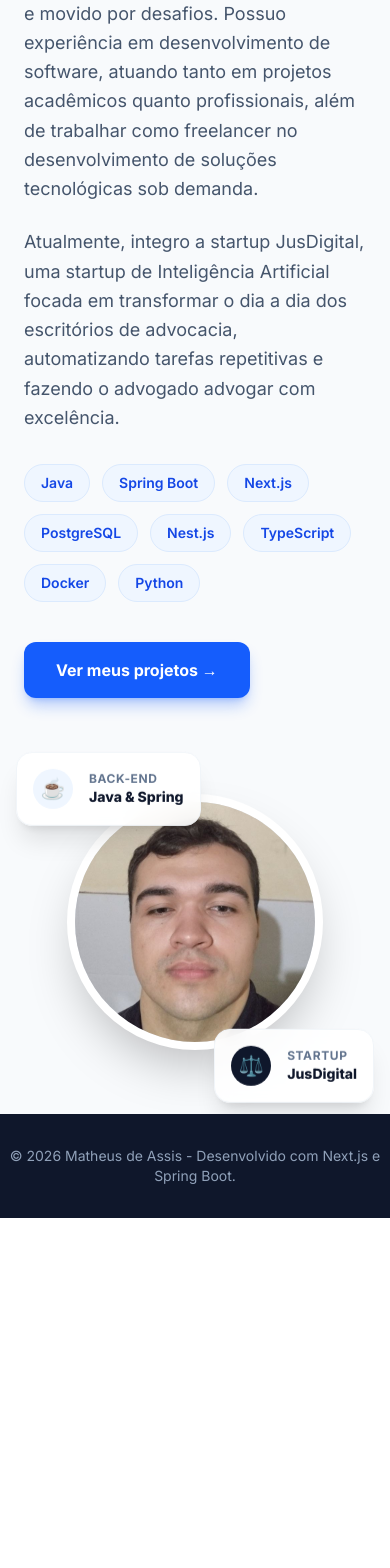
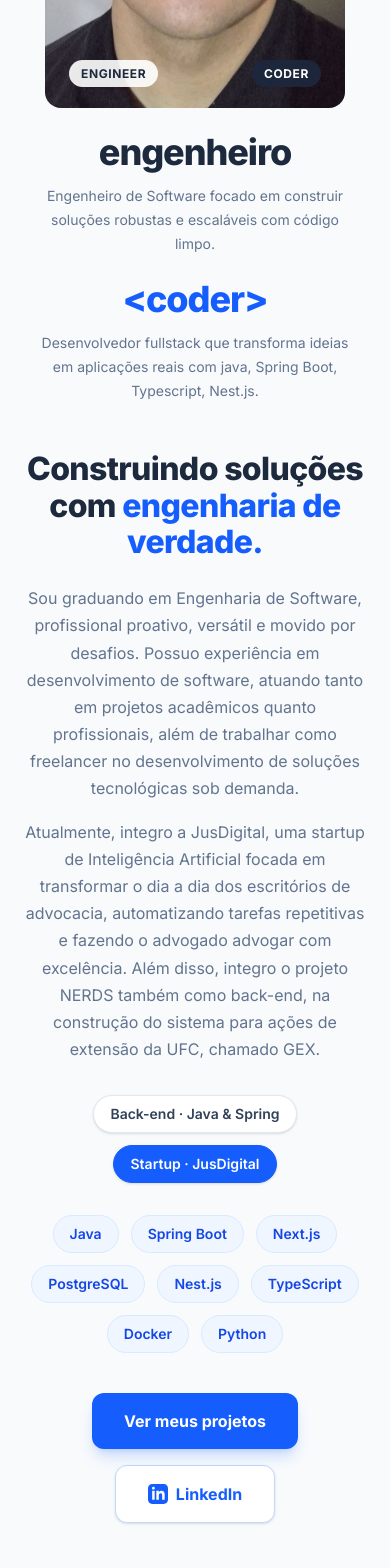
Before and after one commit to Matheus-a31/front-portifolio, a Next.js app: page / in a window 390 px wide. Shown: the part 400-1968 px from the top of the page. Before the commit the page ends 1618 px from the top, so only its background shows below. Built offline with nearby package versions, Linux system fonts and the light colour scheme.

Commit message:
style(hero): aplica novo layout responsivo baseado no design system

```diff
--- a/src/components/Hero.tsx
+++ b/src/components/Hero.tsx
@@ -1,71 +1,112 @@
 import Link from "next/link";
-import FloatingCard from "./FloatingCard";
+import SplitPhoto from "./SplitPhoto";
 
 export default function Hero() {
   const skills = ['Java', 'Spring Boot', 'Next.js', 'PostgreSQL', 'Nest.js', 'TypeScript', 'Docker', 'Python'];
 
   return (
-    <section id="sobre" className="w-full py-16 md:py-24 px-6 overflow-hidden">
-      <div className="max-w-6xl mx-auto grid grid-cols-1 lg:grid-cols-2 gap-12 items-center">
-        <div className="flex flex-col items-start">
-          <h1 className="text-5xl md:text-6xl font-extrabold tracking-tight text-slate-900 mb-6">
-            Construindo soluções com <span className="text-blue-600">engenharia de verdade.</span>
+    <section id="sobre" className="w-full py-12 md:py-20 px-6 overflow-hidden">
+      <div className="max-w-6xl mx-auto">
+
+        {/* ── Layout principal: imagem centralizada com texto ── */}
+        <div className="relative flex flex-col items-center">
+
+          {/* ── Texto e imagem lado a lado em desktop ── */}
+          <div className="w-full grid grid-cols-1 lg:grid-cols-[1fr_auto_1fr] gap-6 lg:gap-0 items-end">
+
+            {/* Coluna esquerda — label "creative" + texto */}
+            <div className="flex flex-col items-center lg:items-end justify-end lg:pr-10 lg:pb-16 order-2 lg:order-1 text-center lg:text-right">
+              <h2 className="text-4xl md:text-5xl lg:text-6xl font-extrabold text-slate-800 mb-3" style={{ letterSpacing: "-0.03em" }}>
+                engenheiro
+              </h2>
+              <p className="text-slate-500 text-sm md:text-base max-w-xs" style={{ lineHeight: 1.7 }}>
+                Engenheiro de Software focado em construir soluções robustas e escaláveis com código limpo.
+              </p>
+            </div>
+
+            {/* Coluna central — Foto Split */}
+            <div className="order-1 lg:order-2 flex justify-center">
+              <SplitPhoto />
+            </div>
+
+            {/* Coluna direita — label "coder" + descrição */}
+            <div className="flex flex-col items-center lg:items-start justify-end lg:pl-10 lg:pb-16 order-3 text-center lg:text-left">
+              <h2 className="text-4xl md:text-5xl lg:text-6xl font-extrabold text-blue-600 mb-3" style={{ letterSpacing: "-0.03em" }}>
+                &lt;coder&gt;
+              </h2>
+              <p className="text-slate-500 text-sm md:text-base max-w-xs" style={{ lineHeight: 1.7 }}>
+                Desenvolvedor fullstack que transforma ideias em aplicações reais com java, Spring Boot, Typescript, Nest.js.
+              </p>
+            </div>
+          </div>
+        </div>
+
+        {/* ── Seção abaixo da foto ── */}
+        <div className="mt-12 md:mt-16 max-w-3xl mx-auto text-center">
+          <h1 className="text-[clamp(2rem,4vw,3rem)] font-extrabold tracking-tight text-slate-800 leading-[1.15] mb-6" style={{ letterSpacing: "-0.02em" }}>
+            Construindo soluções com{" "}
+            <span className="text-blue-600">engenharia de verdade.</span>
           </h1>
-          <p className="text-lg md:text-xl text-slate-600 leading-relaxed mb-6">
+
+          <p className="text-base md:text-lg text-slate-500 leading-relaxed mb-4 max-w-2xl mx-auto" style={{ lineHeight: 1.7 }}>
             Sou graduando em Engenharia de Software, profissional proativo, versátil e movido por desafios.
             Possuo experiência em desenvolvimento de software, atuando tanto em projetos acadêmicos quanto profissionais,
             além de trabalhar como freelancer no desenvolvimento de soluções tecnológicas sob demanda.
           </p>
-          <p className="text-lg md:text-xl text-slate-600 leading-relaxed mb-8">
-            Atualmente, integro a startup JusDigital, uma startup de Inteligência Artificial focada em transformar o dia
+
+          <p className="text-base md:text-lg text-slate-500 leading-relaxed mb-8 max-w-2xl mx-auto" style={{ lineHeight: 1.7 }}>
+            Atualmente, integro a JusDigital, uma startup de Inteligência Artificial focada em transformar o dia
             a dia dos escritórios de advocacia, automatizando tarefas repetitivas e fazendo o advogado advogar com excelência.
+            Além disso, integro o projeto NERDS também como back-end, na construção do sistema para ações de extensão da UFC, chamado GEX.
           </p>
 
-          <div className="flex flex-wrap gap-3 mb-10">
+          {/* ── Badges ── */}
+          <div className="flex flex-wrap justify-center gap-3 mb-8">
+            <span className="hero-badge px-4 py-2 bg-white border border-slate-200 rounded-full text-sm font-semibold text-slate-700 shadow-sm cursor-default">
+              Back-end &middot; Java &amp; Spring
+            </span>
+            <span className="hero-badge px-4 py-2 bg-blue-600 text-white border border-blue-600 rounded-full text-sm font-semibold shadow-sm cursor-default">
+              Startup &middot; JusDigital
+            </span>
+          </div>
+
+          {/* ── Skills ── */}
+          <div className="flex flex-wrap justify-center gap-3 mb-10">
             {skills.map((skill) => (
-              <span key={skill} className="px-4 py-2 bg-blue-50 text-blue-700 rounded-full text-sm font-semibold border border-blue-100">
+              <span
+                key={skill}
+                className="skill-tag px-4 py-2 bg-blue-50 text-blue-700 rounded-full text-sm font-semibold border border-blue-100 cursor-default"
+              >
                 {skill}
               </span>
             ))}
           </div>
 
-          <Link
-            href="/projetos"
-            className="inline-block px-8 py-4 bg-blue-600 text-white font-bold rounded-xl hover:bg-blue-700 transition-colors shadow-lg shadow-blue-600/30"
-          >
-            Ver meus projetos →
-          </Link>
-        </div>
+          {/* ── CTAs ── */}
+          <div className="flex flex-wrap justify-center gap-4">
+            <Link
+              href="/projetos"
+              className="btn-primary btn-fill inline-block px-8 py-4 bg-blue-600 text-white font-bold rounded-xl shadow-lg shadow-blue-600/20 transition-colors"
+            >
+              Ver meus projetos
+            </Link>
 
-        <div className="relative flex justify-center lg:justify-end items-center mt-12 lg:mt-0 lg:pr-8">
-
-          <div className="absolute top-1/2 left-1/2 -translate-x-1/2 -translate-y-1/2 w-[300px] h-[300px] md:w-[400px] md:h-[400px] bg-blue-400/20 rounded-full blur-3xl -z-10"></div>
-
-          <div className="relative z-10 w-64 h-64 md:w-80 md:h-80 bg-slate-200 rounded-full border-8 border-white shadow-2xl overflow-hidden flex items-center justify-center">
-            <img
-              src="/images/foto-perfil.jpg"
-              alt="Matheus - Engenheiro de Software"
-              className="w-full h-full object-cover object-top"
-            />
+            <Link
+              href="https://www.linkedin.com/in/matheus-oliveira31"
+              target="_blank"
+              className="btn-outline inline-flex items-center gap-2 px-8 py-4 bg-white text-blue-600 font-bold rounded-xl border border-blue-200 shadow-sm hover:bg-blue-50 hover:border-blue-600 transition-all duration-200"
+            >
+              <svg
+                xmlns="http://www.w3.org/2000/svg"
+                viewBox="0 0 24 24"
+                fill="currentColor"
+                className="w-5 h-5"
+              >
+                <path d="M19 0h-14c-2.761 0-5 2.239-5 5v14c0 2.761 2.239 5 5 5h14c2.762 0 5-2.239 5-5v-14c0-2.761-2.238-5-5-5zm-11 19h-3v-11h3v11zm-1.5-12.268c-.966 0-1.75-.79-1.75-1.764s.784-1.764 1.75-1.764 1.75.79 1.75 1.764-.783 1.764-1.75 1.764zm13.5 12.268h-3v-5.604c0-3.368-4-3.113-4 0v5.604h-3v-11h3v1.765c1.396-2.586 7-2.777 7 2.476v6.759z" />
+              </svg>
+              LinkedIn
+            </Link>
           </div>
-
-          <FloatingCard
-            icon="☕"
-            title="Back-end"
-            subtitle="Java & Spring"
-            positionClasses="-top-6 -left-2 md:-left-8"
-            animationClass="animate-[bounce_3s_ease-in-out_infinite]"
-          />
-
-          <FloatingCard
-            icon="⚖️"
-            title="Startup"
-            subtitle="JusDigital"
-            positionClasses="-bottom-15 -right-2 md:-right-6"
-            animationClass="animate-[bounce_4s_ease-in-out_infinite]"
-            iconBgClass="bg-slate-900 text-white"
-          />
-
         </div>
 
       </div>
```
